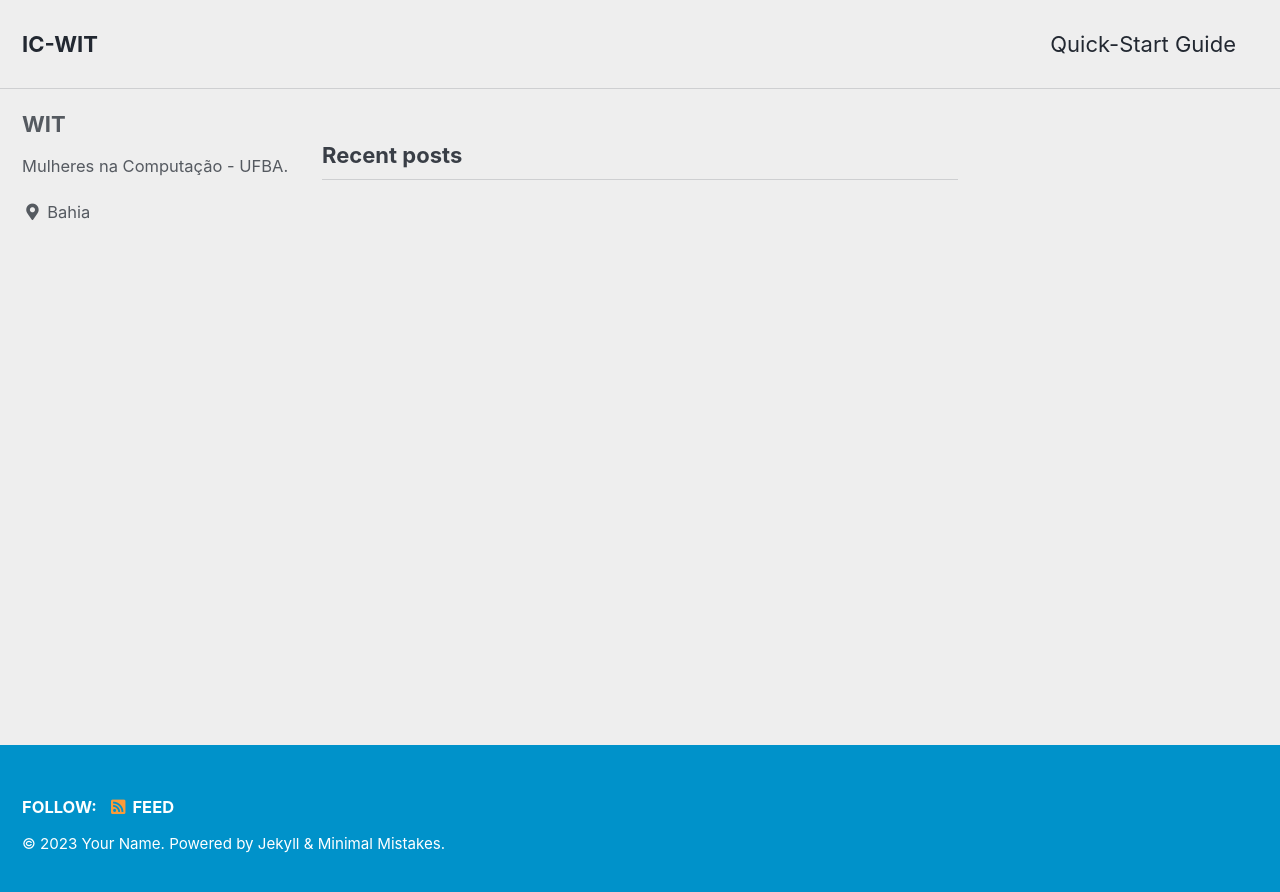
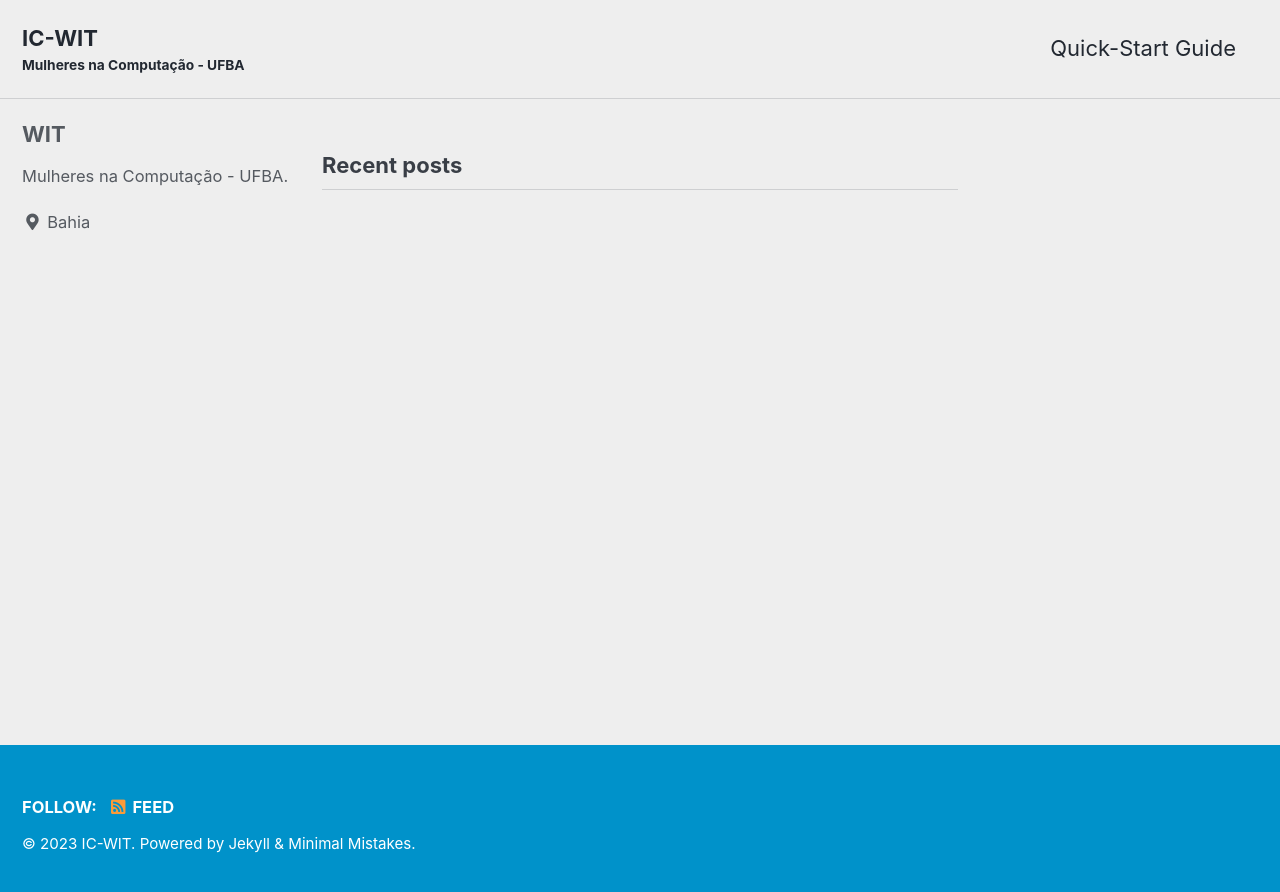
Before and after one commit to christinaflach/wit-ic-ufba, a Jekyll site: the page built from index.html, in a window 1280 px wide. Shown: the top 892 px of the page. Built offline with Jekyll 4.4.1, drawn with Linux system fonts in a browser that asks for light colours; cached includes are drawn as plain includes; the list of posts is cut into pages by our own code.

Commit message:
update config files

```diff
--- a/_config.yml
+++ b/_config.yml
@@ -19,8 +19,8 @@ minimal_mistakes_skin    : "air" #, "aqua", "contrast", "dark", "dirt", "neon",
 locale                   : "en-US"
 title                    : "IC-WIT"
 title_separator          : "-"
-subtitle                 : # site tagline that appears below site title in masthead
-name                     : "Your Name"
+subtitle                 : "Mulheres na Computação - UFBA"
+name                     : "IC-WIT"
 description              : "Mulheres na Computação - UFBA."
 url                      : # the base hostname & protocol for your site e.g. "https://mmistakes.github.io"
 baseurl                  : # the subpath of your site, e.g. "/blog"
```
